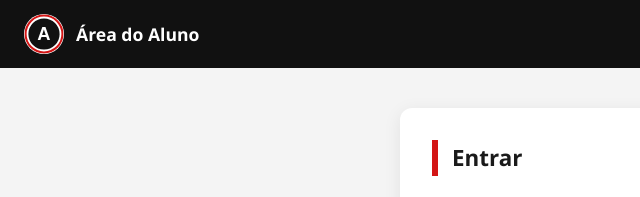
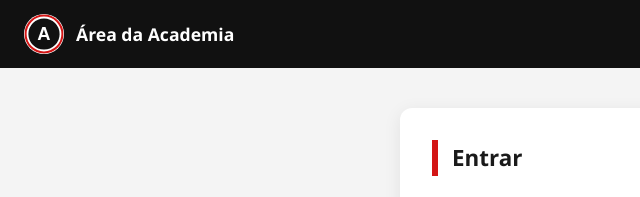
Before and after one commit to DojoPassBR/AcademiaTeste, a plain HTML site: page app/login.html in a window 1280 px wide. Shown: the top 197 px of the page, 0-640 px from the left. Drawn offline with Linux system fonts and the light colour scheme.

Commit message:
Renomeia título do login para 'Área da Academia'
Tela é compartilhada por professor e aluno agora — 'Área do Aluno' não fazia mais sentido ali.

```diff
--- a/app/login.html
+++ b/app/login.html
@@ -12,7 +12,7 @@
 <header class="app-header">
   <div class="logo-wrap">
     <img src="../assets/logo.svg" alt="Logo">
-    <h1>Área do Aluno</h1>
+    <h1>Área da Academia</h1>
   </div>
 </header>
 
```
